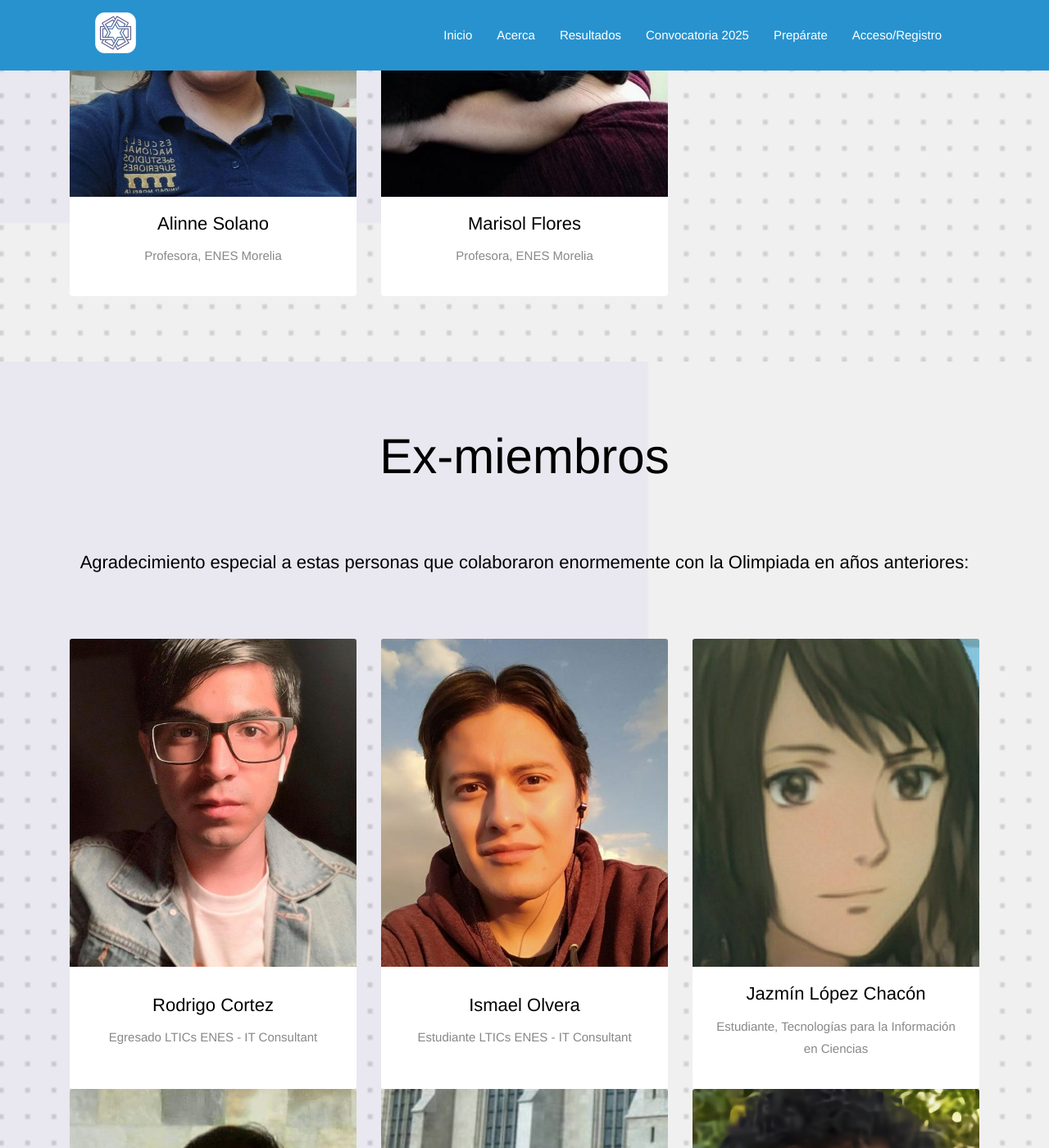
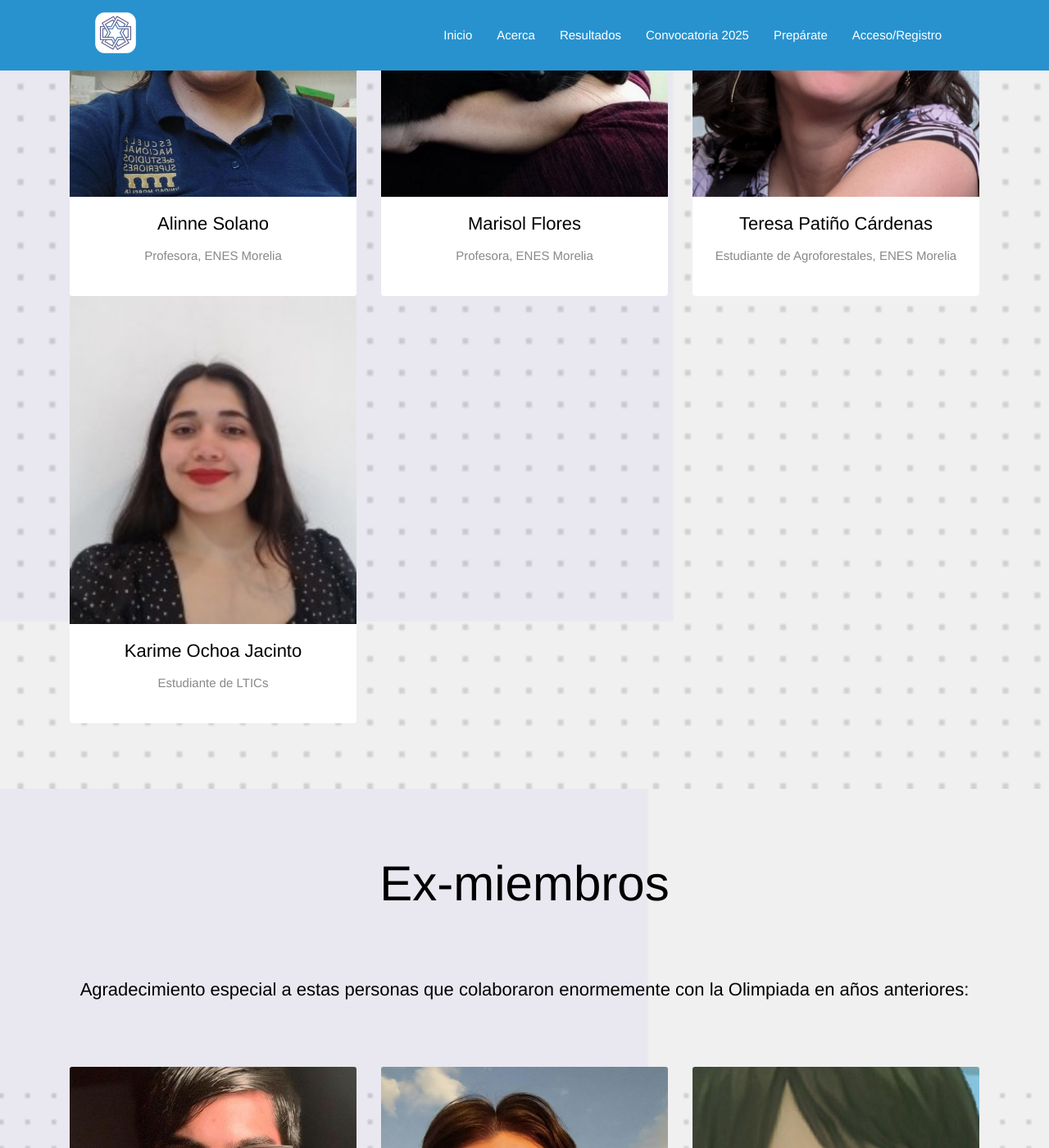
Before and after one commit to OlimpiadaMatematicasMichoacan/WOMM, a Jekyll site: the page built from _pages/acerca.html, in a window 1280 px wide and 1400 px high, scrolled down 5875 px. Shown: the whole window at 82% size. Built offline with Jekyll 4.4.1, drawn with Linux system fonts in a browser that asks for light colours.

Commit message:
added tere and karime

```diff
--- a/_data/settings.yml
+++ b/_data/settings.yml
@@ -176,6 +176,15 @@ entrenadores:
   - title : "Marisol Flores"
     image : "assets/images/team/marisol.jpg"
     designation : "Profesora, ENES Morelia"
+
+  - title : "Teresa Patiño Cárdenas"
+    image : "assets/images/team/tere.jpg"
+    designation : "Estudiante de Agroforestales, ENES Morelia"
+
+  - title : "Karime Ochoa Jacinto"
+    image : "assets/images/team/karime.jpg"
+    designation : "Estudiante de LTICs"
+
 
 exmiembros:
   - title : "Rodrigo Cortez"
```
Also changed, not shown: assets/images/team/karime.jpg (added), assets/images/team/tere.jpg (added).
